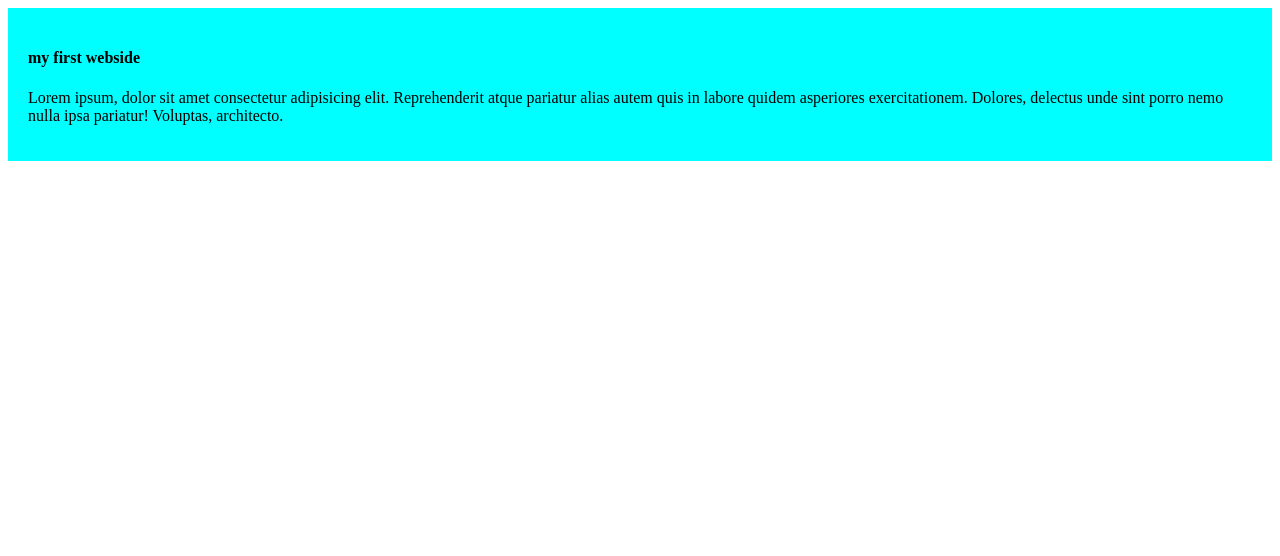
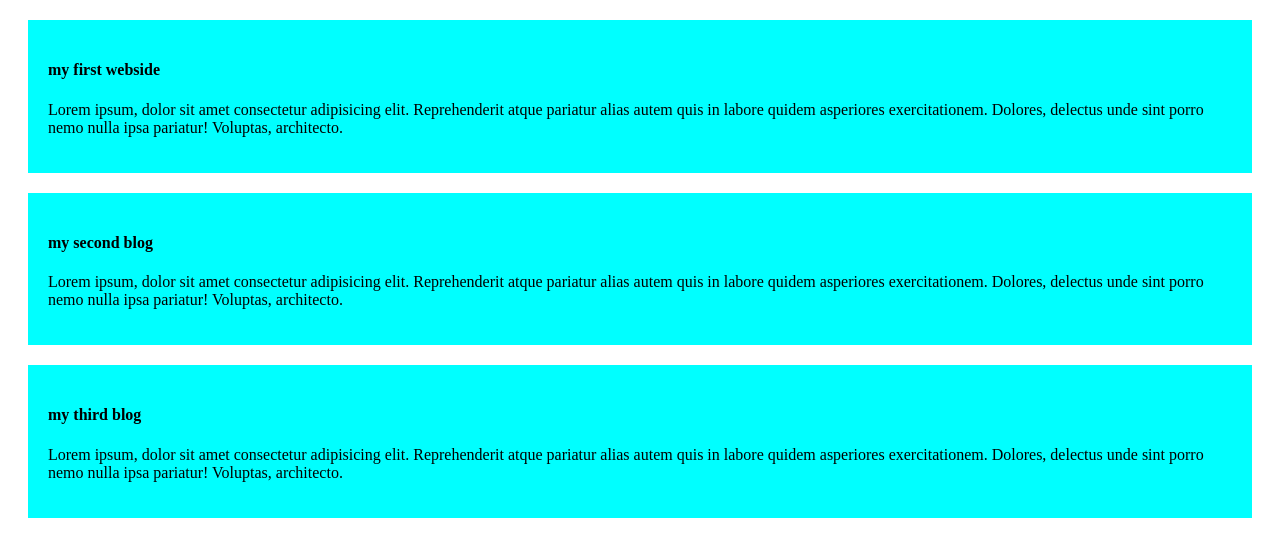
Before and after one commit to sumiakter46/my-simple-webside, a plain HTML site: page index.html in a window 1280 px wide. Drawn offline with Linux system fonts and the light colour scheme.

Commit message:
added 2nd and 3rd blog

```diff
--- a/index.html
+++ b/index.html
@@ -11,6 +11,14 @@
         <h4> my first webside</h4>
 <p> Lorem ipsum, dolor sit amet consectetur adipisicing elit. Reprehenderit atque pariatur alias autem quis in labore quidem asperiores exercitationem. Dolores, delectus unde sint porro nemo nulla ipsa pariatur! Voluptas, architecto.</p>
 </div>
+<div>
+<h4> my second blog</h4>
+<p> Lorem ipsum, dolor sit amet consectetur adipisicing elit. Reprehenderit atque pariatur alias autem quis in labore quidem asperiores exercitationem. Dolores, delectus unde sint porro nemo nulla ipsa pariatur! Voluptas, architecto.</p>
+</div>
+<div>
+        <h4> my third blog</h4>
+<p> Lorem ipsum, dolor sit amet consectetur adipisicing elit. Reprehenderit atque pariatur alias autem quis in labore quidem asperiores exercitationem. Dolores, delectus unde sint porro nemo nulla ipsa pariatur! Voluptas, architecto.</p>
+</div>
 
 </body>
 </html>
--- a/style/blog.css
+++ b/style/blog.css
@@ -1,4 +1,5 @@
 div{
     background-color: aqua;
+margin: 20px;
     padding: 20px;
 }
```
